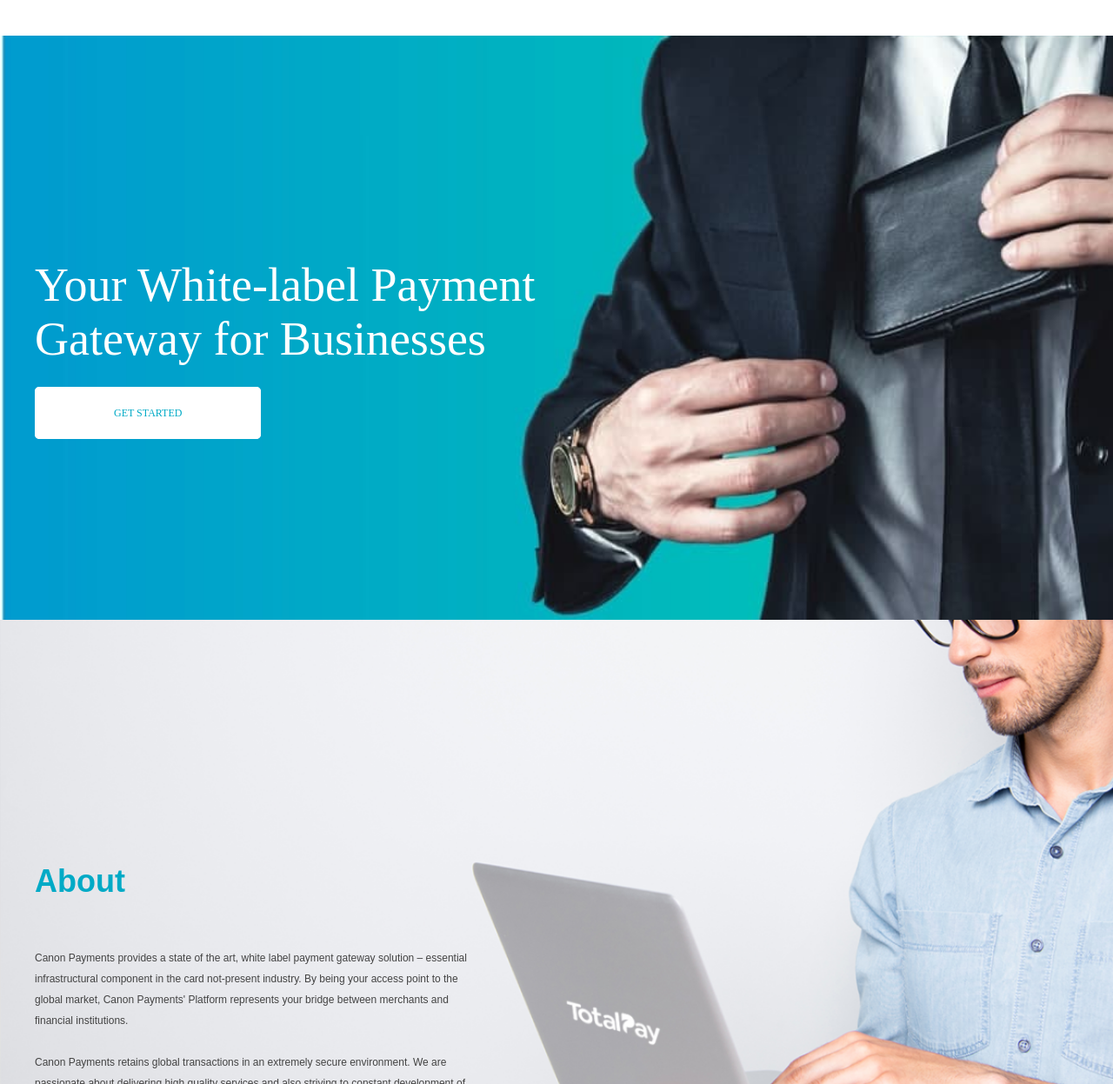
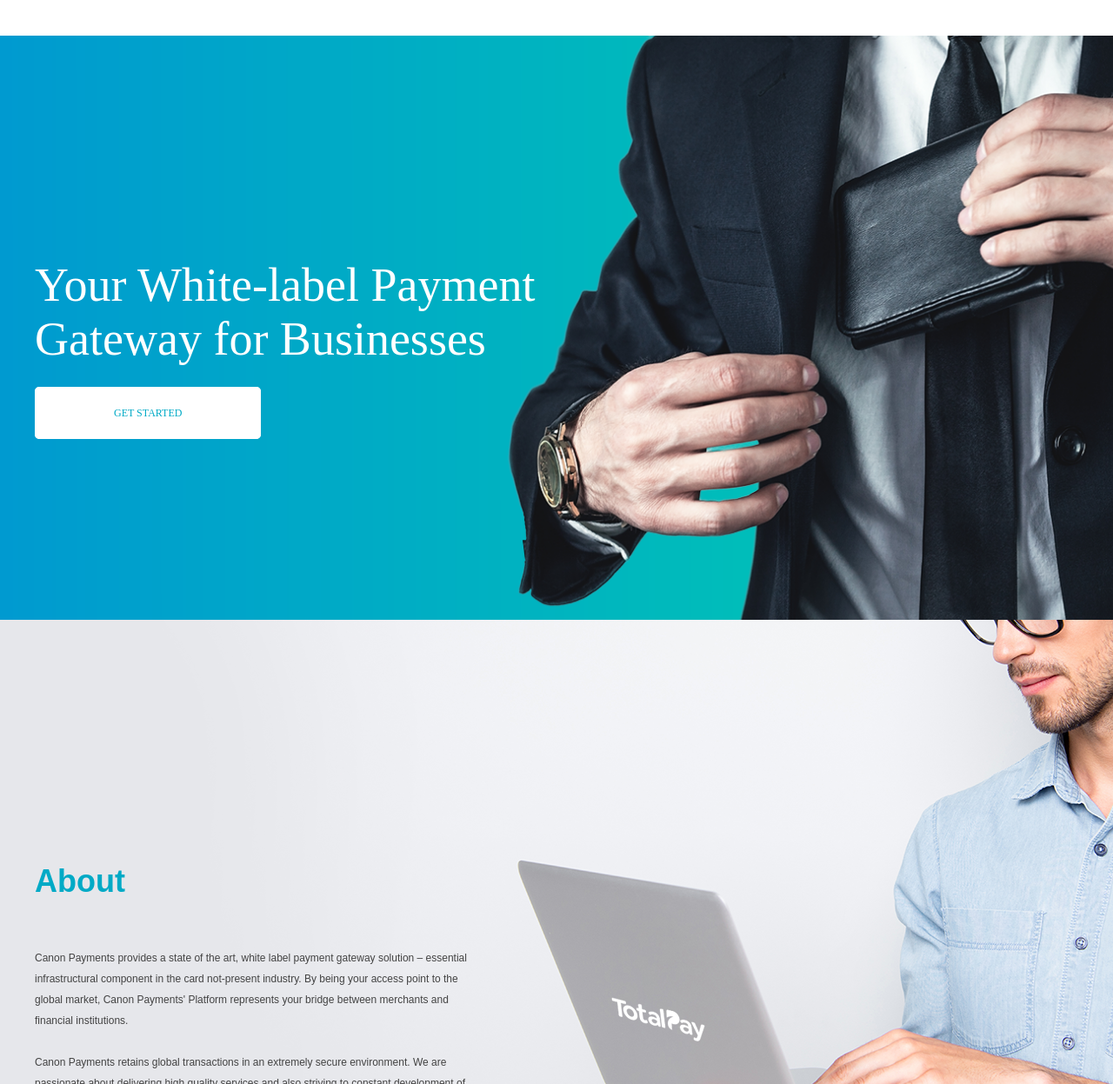
Before and after one commit to petro71/totalpay, a plain HTML site: page index.html in a window 1280 px wide. Shown: the part 53-1300 px from the top of the page at 87% size. Drawn offline with Linux system fonts and the light colour scheme.

Commit message:
correct images

```diff
--- a/css/styles.css
+++ b/css/styles.css
@@ -78,7 +78,7 @@
 }
 .getstart{
     height: 672px;
-    background-image: url("../images/about.png");
+    background-image: url("../images/section11.png");
     background-repeat: no-repeat;
     background-size: cover;
 }
@@ -112,7 +112,7 @@
     }
 .about{
     height: 766px;
-    background-image: url("../images/section22.png");
+    background-image: url("../images/section222.png");
     background-repeat: no-repeat;
     background-size: cover;
 }
@@ -137,7 +137,7 @@
 }
 .choose{
     height: 537px;
-    background-image: url("../images/choose.png");
+    background-image: url("../images/choose1_02.png");
     background-repeat: no-repeat;
     background-size: cover;
 
```
Also changed, not shown: images/choose1_02.png (added), images/section11.png (added), images/section222.png (added), images/зображення/choose1_02.png (added), images/зображення/choose1_03.png (added), images/зображення/section222_01.png (added), images/зображення/section222_02.png (added), images/зображення/section222_03.png (added), 1 other file.
